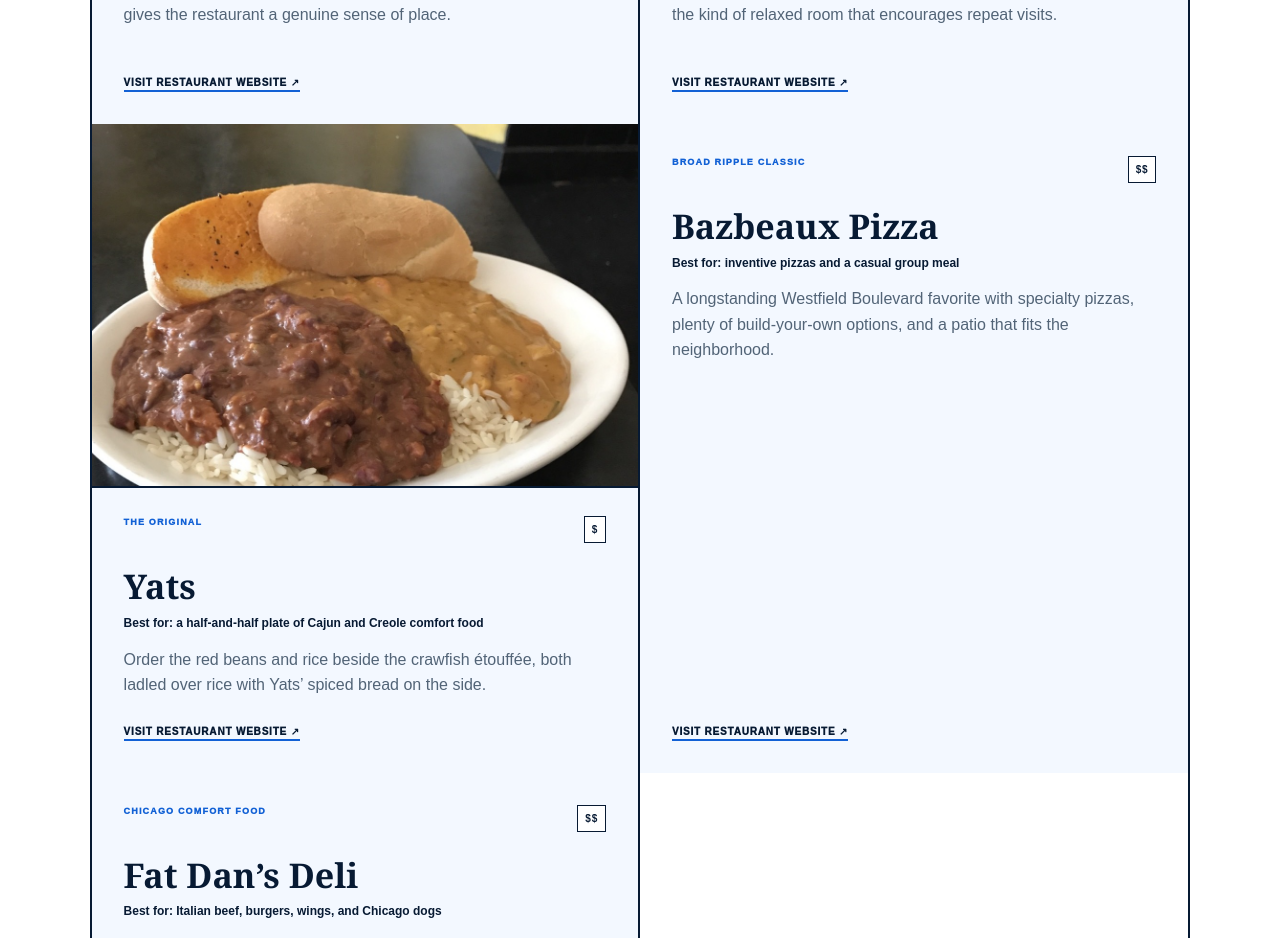
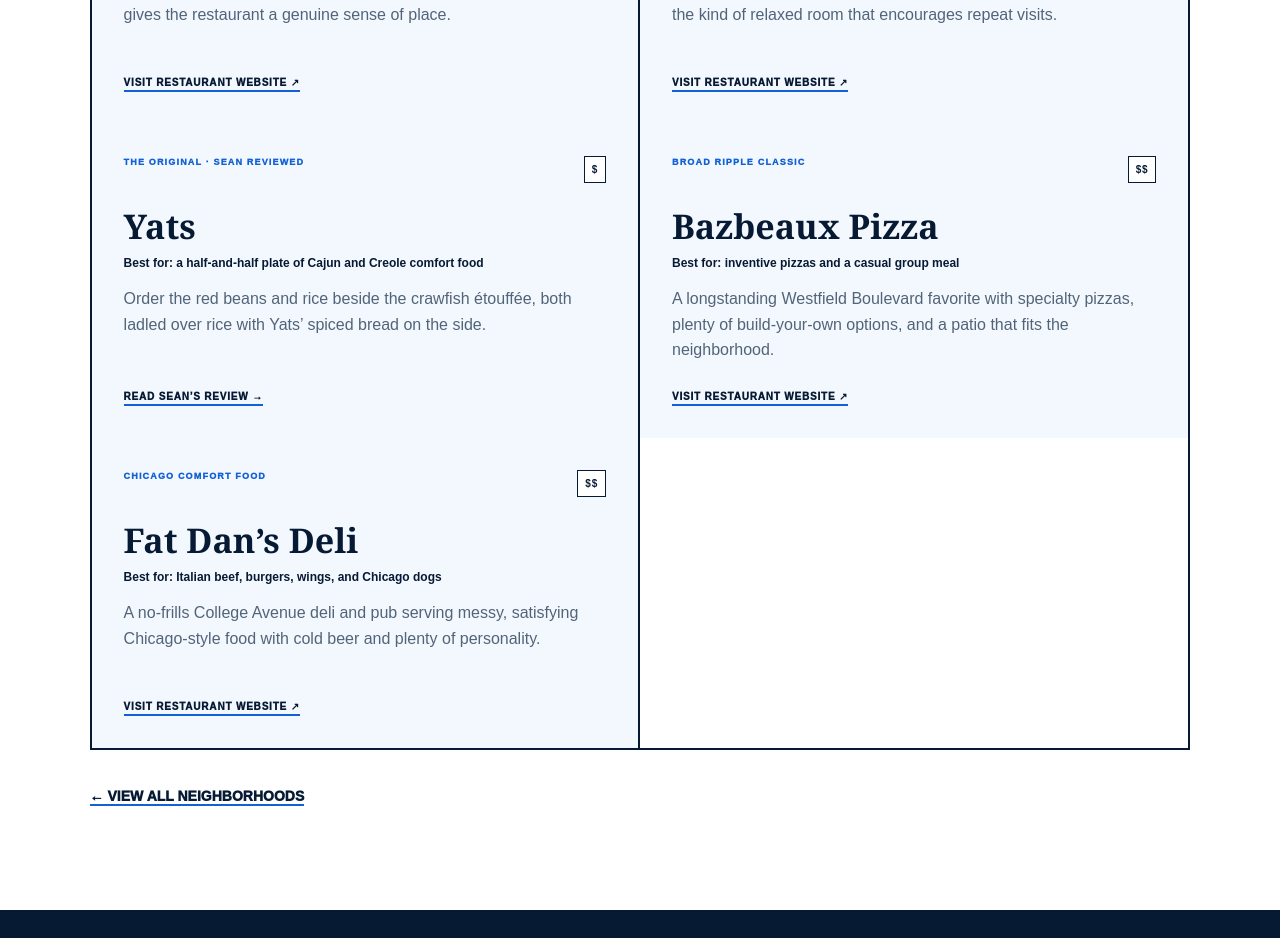
Before and after one commit to mattpom/bestaurantsindy, a Next.js app: page /neighborhoods/broad-ripple in a window 1280 px wide. Shown: the part 1040-1978 px from the top of the page. Built offline with nearby package versions, Linux system fonts and the light colour scheme.

Commit message:
Restore consistent neighborhood text cards

```diff
--- a/app/neighborhoods/data.tsx
+++ b/app/neighborhoods/data.tsx
@@ -1,4 +1,4 @@
-export type RestaurantPick={name:string;label:string;best:string;note:string;price:string;href:string;linkLabel?:string;image?:string;imageAlt?:string};
+export type RestaurantPick={name:string;label:string;best:string;note:string;price:string;href:string;linkLabel?:string};
 export type Neighborhood={id:string;name:string;intro:string;anchor:string;restaurants:RestaurantPick[]};
 
 export const neighborhoods:Neighborhood[]=[
@@ -26,7 +26,7 @@ export const neighborhoods:Neighborhood[]=[
     {name:"Petite Chou",label:"FRENCH BISTRO",best:"Best for: brunch, crepes, and a relaxed date",note:"A French-inspired Broad Ripple staple that works from breakfast through dinner, with one of the neighborhood’s most inviting patios.",price:"$$",href:"https://www.petitechoubistro.com/"},
     {name:"Canal Bistro",label:"MEDITERRANEAN",best:"Best for: patio dining beside the canal",note:"Lebanese- and Egyptian-influenced food with a canal-side patio that gives the restaurant a genuine sense of place.",price:"$$",href:"https://www.canal-bistro.com/"},
     {name:"Fire by the Monon",label:"CASUAL LOCAL",best:"Best for: an easy neighborhood meal",note:"American comfort food near the Monon Trail, with grilled flavors and the kind of relaxed room that encourages repeat visits.",price:"$$",href:"https://firebythemonon.com/"},
-    {name:"Yats",label:"THE ORIGINAL",best:"Best for: a half-and-half plate of Cajun and Creole comfort food",note:"Order the red beans and rice beside the crawfish étouffée, both ladled over rice with Yats’ spiced bread on the side.",price:"$",href:"https://www.yatscajuncreole.com/",image:"/yats-red-beans-crawfish-etouffee.jpg",imageAlt:"Red beans and rice with crawfish étouffée and bread at Yats"},
+    {name:"Yats",label:"THE ORIGINAL · SEAN REVIEWED",best:"Best for: a half-and-half plate of Cajun and Creole comfort food",note:"Order the red beans and rice beside the crawfish étouffée, both ladled over rice with Yats’ spiced bread on the side.",price:"$",href:"/reviews/yats-half-and-half",linkLabel:"Read Sean’s review →"},
     {name:"Bazbeaux Pizza",label:"BROAD RIPPLE CLASSIC",best:"Best for: inventive pizzas and a casual group meal",note:"A longstanding Westfield Boulevard favorite with specialty pizzas, plenty of build-your-own options, and a patio that fits the neighborhood.",price:"$$",href:"https://broadripple.bazbeaux.com/"},
     {name:"Fat Dan’s Deli",label:"CHICAGO COMFORT FOOD",best:"Best for: Italian beef, burgers, wings, and Chicago dogs",note:"A no-frills College Avenue deli and pub serving messy, satisfying Chicago-style food with cold beer and plenty of personality.",price:"$$",href:"https://www.fatdansdeli.com/"}
   ]},
@@ -38,15 +38,14 @@ export const neighborhoods:Neighborhood[]=[
     {name:"Provision",label:"MODERN UPSCALE",best:"Best for: a celebration north of downtown",note:"A modern American restaurant at Ironworks with an upscale dining room, rooftop setting, and a menu suited to special occasions.",price:"$$$$",href:"https://www.provision-restaurant.com/"},
     {name:"Ramen Ray",label:"RAMEN · SEAN REVIEWED",best:"Best for: Spicy Miso ramen with real depth and heat",note:"A focused northeast-side ramen shop where miso-based pork broth, chili heat, chashu, a marinated egg, noodles, and vegetables make the Spicy Miso the right first order.",price:"$$",href:"/reviews/ramen-field-note",linkLabel:"Read Sean’s review →"},
     {name:"Chao Vietnamese Street Food",label:"FISHERS · VIETNAMESE",best:"Best for: the bánh mì and pho lunch special",note:"The lunch combination pairs a full-size bánh mì with a small bowl of beef pho—the Vietnamese answer to soup and a sandwich.",price:"$",href:"https://chaovietstreetfood.com/"},
-    {name:"Portillo’s",label:"FISHERS · CHICAGO STREET FOOD",best:"Best for: Italian beef ordered wet",note:"Yes, it is a chain. Follow your heart anyway: get the Italian beef wet, add a Chicago dog, and finish with the chocolate cake shake.",price:"$$",href:"/reviews/portillos-follow-your-heart",linkLabel:"Read Sean’s review →",image:"/portillos-italian-beef.jpg",imageAlt:"Portillo’s Italian beef sandwich ordered wet with peppers"},
-
+    {name:"Portillo’s",label:"FISHERS · SEAN REVIEWED",best:"Best for: Italian beef ordered wet",note:"Yes, it is a chain. Follow your heart anyway: get the Italian beef wet, add a Chicago dog, and finish with the chocolate cake shake.",price:"$",href:"/reviews/portillos-follow-your-heart",linkLabel:"Read Sean’s review →"},
     {name:"Caplinger’s Fresh Catch",label:"NEAR CASTLETON",best:"Best for: casual seafood without the chain-restaurant routine",note:"The Shadeland flagship combines a fresh-fish market with made-to-order fish sandwiches, catfish dinners, seafood platters, lobster rolls, and po’boys.",price:"$$",href:"https://caplingersfreshcatch.com/"}
   ]}
 ];
 
 export function RestaurantGrid({restaurants}:{restaurants:RestaurantPick[]}){
   return <div className="restaurantPickGrid">{restaurants.map((r,i)=><article className={i===0?"restaurantPick featuredPick":"restaurantPick"} key={r.name}>
-    {r.image&&<img className="restaurantPickImage" src={r.image} alt={r.imageAlt??""}/>}<div className="pickTop"><span>{r.label}</span><b>{r.price}</b></div><h3>{r.name}</h3><strong>{r.best}</strong><p>{r.note}</p>
+    <div className="pickTop"><span>{r.label}</span><b>{r.price}</b></div><h3>{r.name}</h3><strong>{r.best}</strong><p>{r.note}</p>
     <a href={r.href} target={r.href.startsWith("http")?"_blank":undefined} rel={r.href.startsWith("http")?"noreferrer":undefined}>{r.linkLabel??"Visit restaurant website ↗"}</a>
   </article>)}</div>
 }
```
